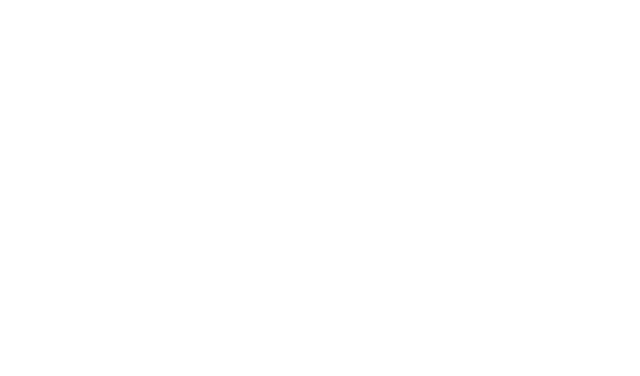
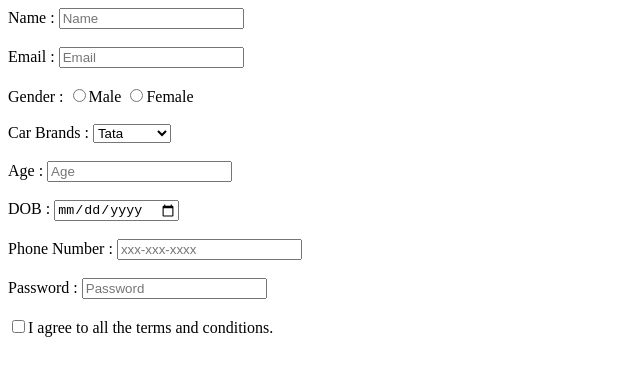
Before and after one commit to acciojob/signup-form-car-TejasSahebraoGawali, a website: page main.html in a window 1280 px wide. Shown: the whole page, without its empty margins (0-640 px from the left). Drawn offline with Linux system fonts and the light colour scheme.

Commit message:
created a submission

```diff
--- a/main.html
+++ b/main.html
@@ -8,6 +8,50 @@
 
 <body>
 	<!-- the entire body must be written by student -->
+
+	<form method = "post">
+		<label for= "name">Name : </label>
+		<input type = "Text" id = "name" placeholder = "Name" required>
+		<br><br>
+
+		<label for = "Email">Email : </label>
+		<input type = "email" id = "email" placeholder = "Email" required>
+		<br><br>
+
+		<label for = "Gender">Gender : </label>
+		<input type = "radio" name = "gender_m" value = "Male" required>Male
+		<input type = "radio" name = "gender_f" value = "Female" required>Female
+		<br><br>
+
+		<label for = "car_brand">Car Brands : </label>
+		<select list = "carbrands" placeholder = "--Please choose an option--" required>
+			<option value = "Tata">Tata</option>
+			<option value = "Mahindra">Mahindra</option>
+			<option value = "Hundayi">Hundayi</option>
+			<option value = "Toyota">Toyota</option>
+		</select>
+		<br><br>
+
+		<label for = "Age">Age : </label>
+		<input type = "number" id = "age" placeholder = "Age" required>
+		<br><br>
+
+		<lable for = "DOB" >DOB : </lable>
+		<input type = "date" id = "dob" required>
+		<br><br>
+
+		<label for = "Phone_Number">Phone Number : </label>
+		<input type = "tel" id = "tel" placeholder = "xxx-xxx-xxxx">
+		<br><br>
+
+		<label for = "Password">Password : </label>
+		<input type = "password" id = "password" placeholder = "Password" required>
+		<br><br>
+
+		<input type = "checkbox" id = "tos" required>I agree to all the terms and conditions.
+	</form>
+
+
     <script type="text/javascript" src="./script.js">
 </script>
 
```
